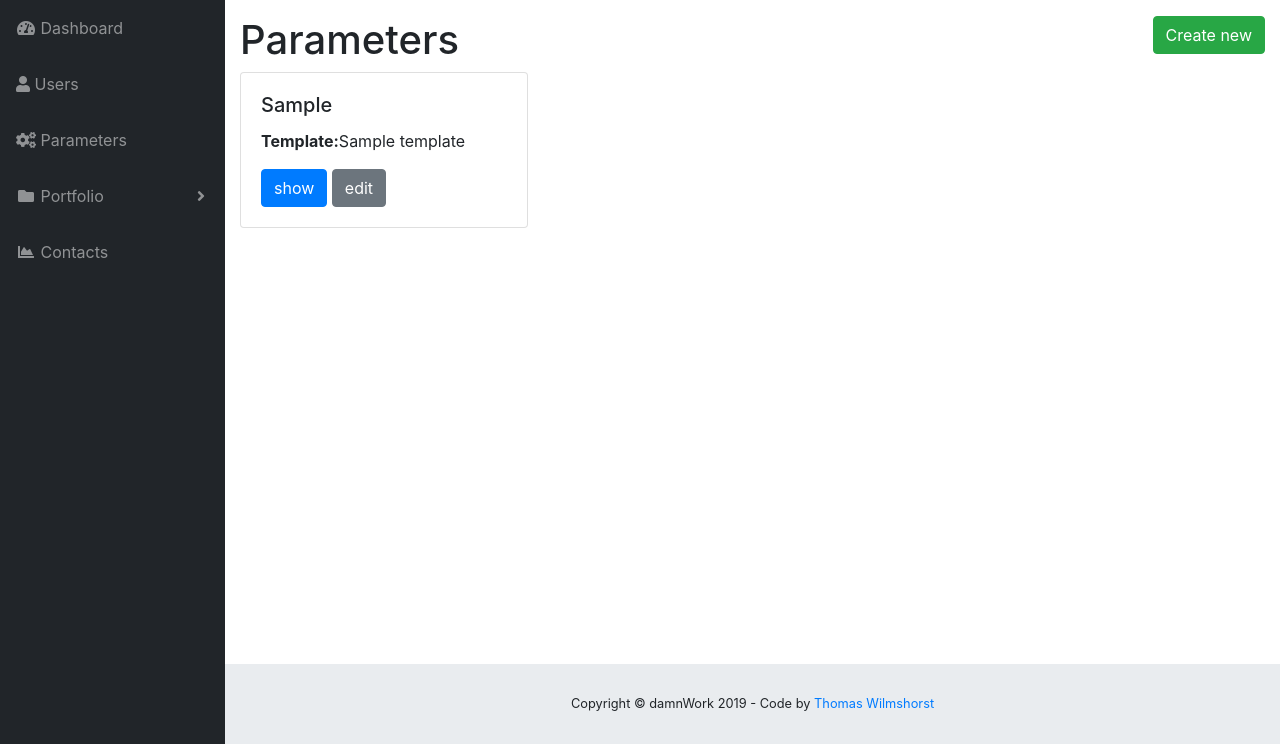
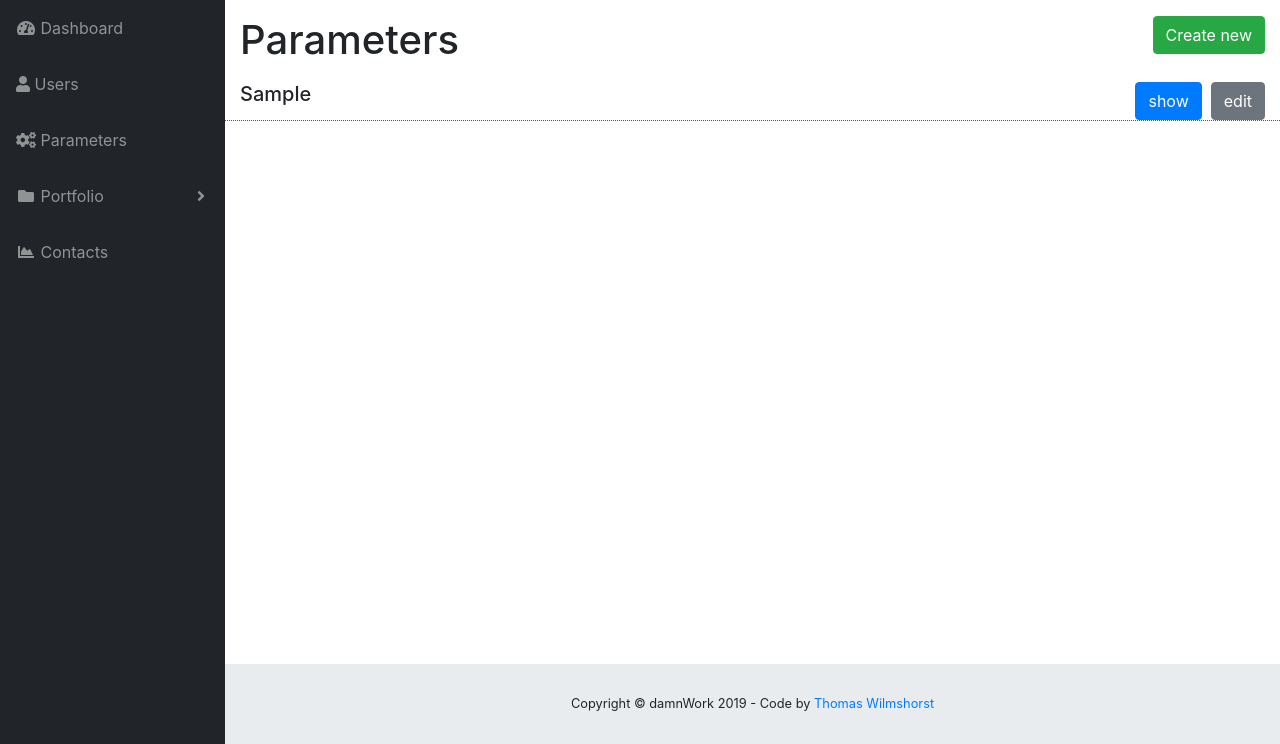
Before and after one commit to Illustrathor/onepage_illustrathor, a Symfony app: template templates/admin/parameter/index.html.twig in a window 1280 px wide. Shown: the part 56-800 px from the top of the page. Run offline with Twig, Linux system fonts and the light colour scheme; the template is opened without the code that fills it: most values are stand-ins (such as "Sample title", 1, 10 or a date in 2020); some libraries are stand-ins or nearby versions.

Commit message:
about-me: Ajout des parameters dans le back + usage front

```diff
--- /dev/null
+++ b/public/css/damnwork.css
@@ -0,0 +1,11 @@
+.parameter__row {
+    border-bottom: #0a6aa1 1px dotted;
+
+    padding-top: 10px;
+}
+.parameter__code {
+    float: left;
+}
+.parameter__button {
+    float:right;
+}
--- a/templates/admin/layout.html.twig
+++ b/templates/admin/layout.html.twig
@@ -28,6 +28,7 @@
     <link rel="stylesheet" href="{{ asset('bundles/artgrismedia/libs/cropperjs-1.4.1/cropper.min.css') }}">
     {# Then the default bundle's CSS #}
     <link rel="stylesheet" href="{{ asset('bundles/artgrismedia/css/media.css') }}">
+    <link rel="stylesheet" href="{{ asset('css/damnwork.css') }}">
 
     {% block css %}{% endblock %}
 
--- a/templates/admin/parameter/index.html.twig
+++ b/templates/admin/parameter/index.html.twig
@@ -9,16 +9,11 @@
     </div>
     <div class="row">
         {% for parameter in parameters %}
-            <div class="col-md-3">
-                <div class="card" style="width: 18rem;">
-                    <div class="card-body">
-                        <h5 class="card-title">{{ parameter.labels.fr_FR }}</h5>
-                        <p class="card-text">
-                            <b>Template:</b>{{ parameter.template }} <br>
-                        </p>
-                        <a class="btn btn-primary" href="{{ path('parameter_show', {'id': parameter.id}) }}">show</a>
-                        <a class="btn btn-secondary" href="{{ path('parameter_edit', {'id': parameter.id}) }}">edit</a>
-                    </div>
+            <div class="col-lg-12    parameter__row">
+                <h5 class="parameter__code">{{ parameter.labels.fr_FR }}</h5>
+                <div class="parameter__button">
+                    <a class="btn btn-primary" href="{{ path('parameter_show', {'id': parameter.id}) }}">show</a>&nbsp;
+                    <a class="btn btn-secondary" href="{{ path('parameter_edit', {'id': parameter.id}) }}">edit</a>
                 </div>
             </div>
         {% else %}
--- a/templates/front/layout/main.layout.html.twig
+++ b/templates/front/layout/main.layout.html.twig
@@ -79,10 +79,10 @@
     <div class="container">
       <div class="row">
         <div class="col-12 col-lg-6">
-          <h2 class="text-lg-left">About me</h2>
+          <h2 class="text-lg-left">{{ getConfig("about_me").parameters.title }}</h2>
           <hr class="mx-lg-0">
-          <h3><strong><?= NAME; ?> VANDROMME</strong>, Graphic designer</h3>
-          <p>Hi! My name is Victor, and i’m graphic designer. I leave in France, close to Lille. I started to get interested in graphic design at a very young age, all these years of creations have allowed me to acquire good skills in the field. I have few work experiences but I am very motivated to undertake my projects!</p>
+          <h3>{{ getConfig("about_me").parameters.sub_title }}</h3>
+          <p>{{ getConfig("about_me").parameters.content|nl2br }}</p>
           <ul>
             <li>Name : VANDROMME Victor</li>
             <li>E-mail : <a href="mailto:contact@illustrathor.com">contact@illustrathor.com</a></li>
```
Also changed, not shown: templates/admin/parameter/forms/aboutme.html.twig (added, +21 -0 lines).
